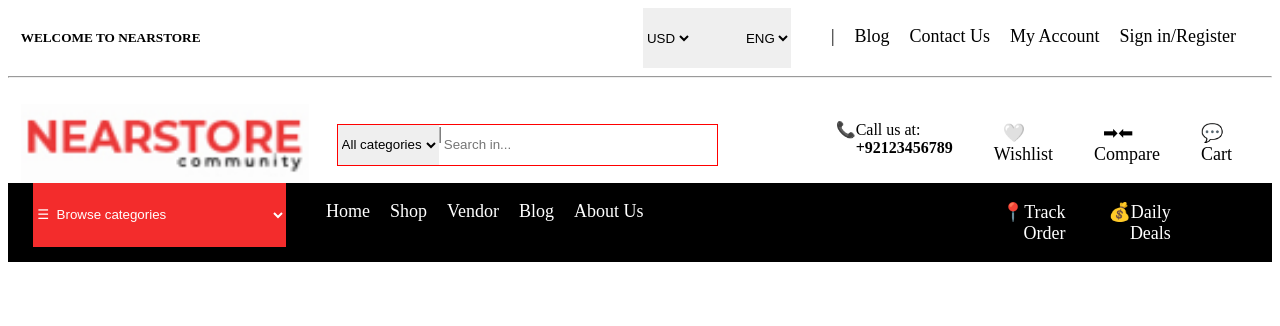
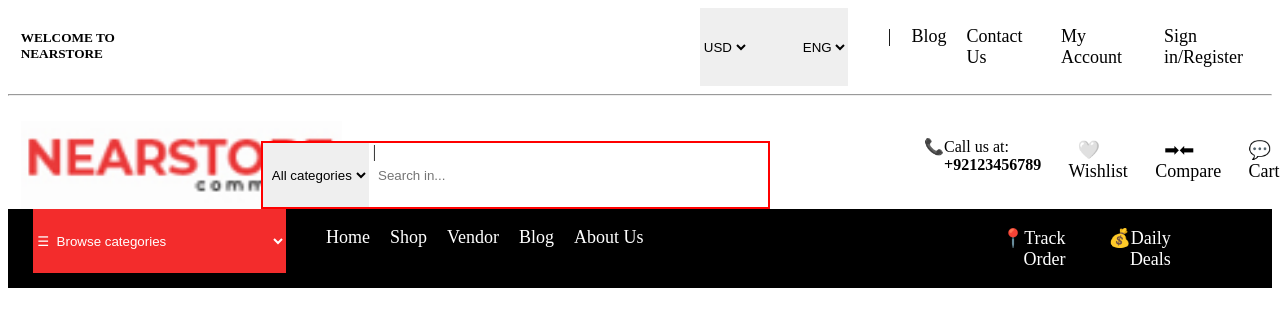
Before and after one commit to aleha55an/career_insititue_web, a plain HTML site: page page.html in a window 1280 px wide. Drawn offline with Linux system fonts and the light colour scheme.

Commit message:
change in  page file

```diff
--- a/page.css
+++ b/page.css
@@ -12,7 +12,7 @@
 .top-right-container{
     display: flex;
     justify-content: right;
-    margin-left: 35%;
+    margin-left: 40%;
 }
 #cur{
     border: none;
@@ -52,16 +52,16 @@
 .top-below-middle-container{
     justify-content: left;
     display: flex;
-    margin-left: 10%;
-    border: 1px  red solid;
-    width: 30%;
-    height: 5vh;
+    margin-left: 4%;
+    border: 2px  red solid;
+    width: 40%;
+    height: 8vh;
    margin-top: 20px;
 }
 .top-below-right-container{
     justify-content: left;
     display: flex;
-    margin-left: 5%;
+    margin-left: 10%;
 
 }
 #find{
@@ -69,21 +69,22 @@
     width: 250px;
 }
 #contact{
-    padding-left: 20%;
+    padding-left: 10%;
 }
 #cat{
     border: none;
+    padding-left: 1%;
 }
 #wish{
-    padding-left: 15%;
+    padding-left: 10%;
     font-size: large;
 }
 #comp{
-    padding-left: 15%;
+    padding-left: 10%;
     font-size: large;
 }
 #cart{
-    padding-left: 15%;
+    padding-left: 10%;
     font-size: large;
 }
 .inner-container{
--- a/page.html
+++ b/page.html
@@ -60,7 +60,7 @@
                     <option value="shoes">Shoes</option>
                     <option value="watches">Watches</option>
                     <option value="clothes">Clothes</option>
-                    </select>&#124;
+                    </select>&nbsp;&#124;
                     <input type="text" name="search" placeholder="Search in..." id="find">
             </div>
 
```
